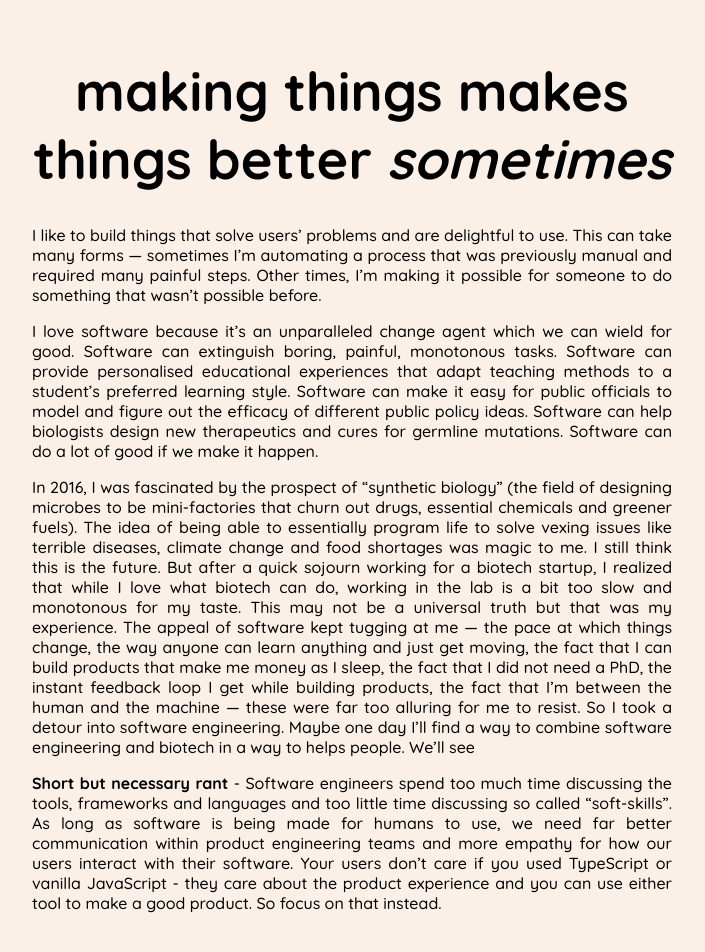
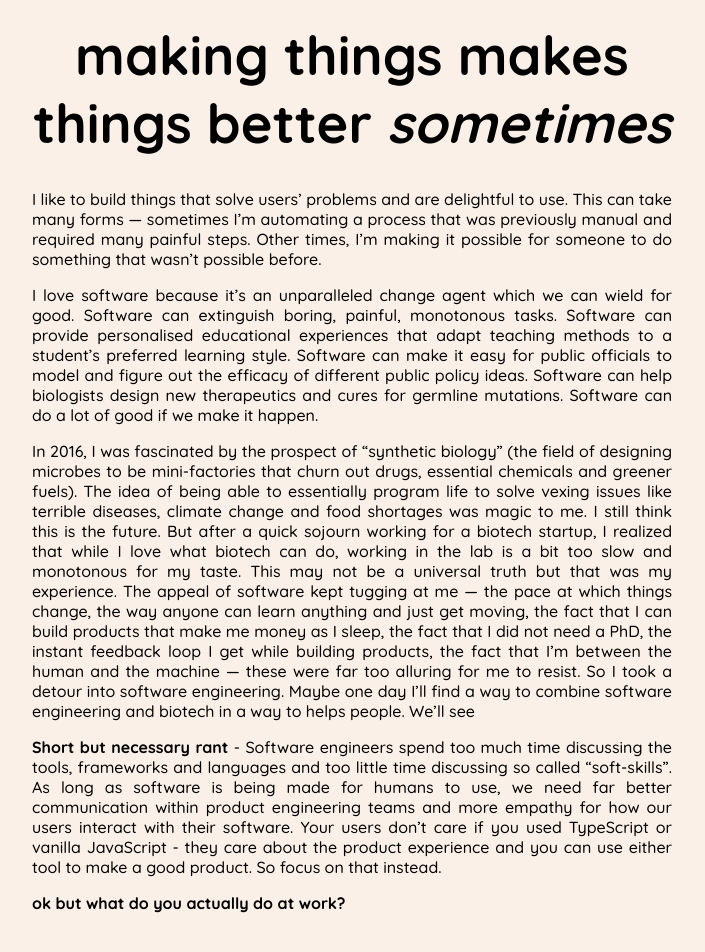
Before and after one commit to tobicodes/tobiwrites, a React (Create React App) app: page /engineered in a window 1280 px wide. Shown: the part 144-1096 px from the top of the page, without its empty margins (288-993 px from the left). Built offline with nearby package versions, Linux system fonts and the light colour scheme.

Commit message:
update HeaderText

```diff
--- a/src/helpers.js
+++ b/src/helpers.js
@@ -53,6 +53,7 @@ export const HeaderText = ({ children, size = "md", textAlign = "center" }) => {
       style={{
         fontWeight: "700",
         fontSize: "54px",
+        marginTop: "0",
         marginBottom: "32px",
         textAlign: textAlign,
       }}
--- a/src/pages/Engineered.js
+++ b/src/pages/Engineered.js
@@ -59,6 +59,10 @@ export const EngineeringPage = () => {
         JavaScript - they care about the product experience and you can use
         either tool to make a good product. So focus on that instead.
       </Text>
+
+      <Text textAlign="justify">
+        <strong>ok but what do you actually do at work?</strong>
+      </Text>
     </div>
   );
 };
```
